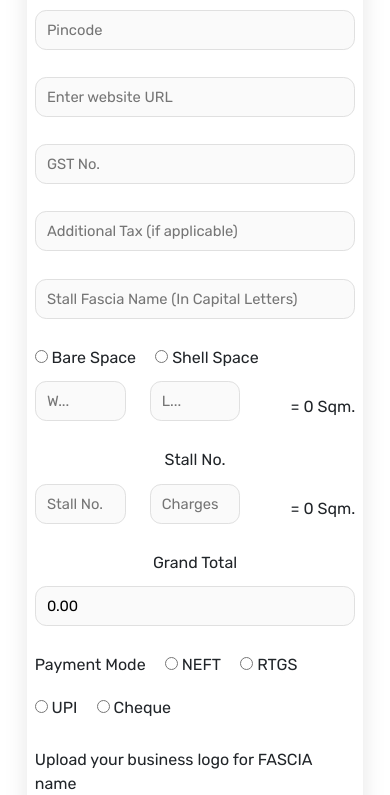
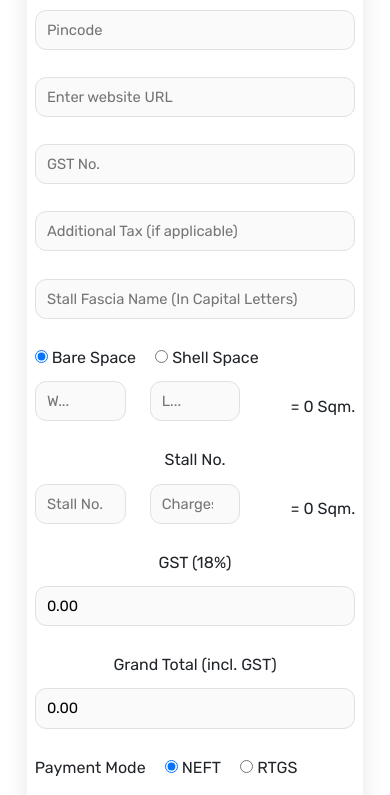
Before and after one commit to shani-pandey/pharmmaex2, a Next.js app: page /exhibitor in a window 390 px wide. Shown: the part 1156-1951 px from the top of the page. Built offline with nearby package versions, Linux system fonts and the light colour scheme.

Commit message:
BE api call

```diff
--- a/src/components/bannerHome/ExhibitorRegistrationPage.js
+++ b/src/components/bannerHome/ExhibitorRegistrationPage.js
@@ -1,9 +1,180 @@
-import React from "react";
+import React, { useState } from "react";
 import styles from "./ExhibitorRegistrationPage.module.css";
 import Image from "next/image";
 import aboutBanner from "../../../public/assests/img/aboutBanner.svg";
+import { useRouter } from "next/router";
+
+// Config array for form fields
+const formFields = [
+  { name: "contactPerson", label: "Contact Person", type: "text", col: 6 },
+  { name: "designation", label: "Designation", type: "text", col: 6 },
+  { name: "company", label: "Company", type: "text", col: 6 },
+  { name: "phone", label: "Phone Number", type: "text", col: 6 },
+  { name: "email", label: "Email ID", type: "email", col: 6 },
+  { name: "address", label: "Company Address", type: "text", col: 6 },
+  { name: "city", label: "City", type: "text", col: 6 },
+  { name: "state", label: "State", type: "text", col: 6 },
+  { name: "pincode", label: "Pincode", type: "text", col: 6 },
+  { name: "website", label: "Enter website URL", type: "url", col: 6 },
+  { name: "gst", label: "GST No.", type: "text", col: 6 },
+  { name: "tax", label: "Additional Tax (if applicable)", type: "text", col: 6 },
+  { name: "stallFascia", label: "Stall Fascia Name (In Capital Letters)", type: "text", col: 12 },
+];
+
+const initialState = formFields.reduce((acc, field) => {
+  acc[field.name] = "";
+  return acc;
+}, {});
+
+const initialOtherState = {
+  spaceType: "Bare Space",
+  width: "",
+  length: "",
+  stallNo: "",
+  charges: "",
+  grandTotal: "0.00",
+  paymentMode: "NEFT",
+  logo: null,
+  agreeComms: false,
+  agreeTerms: false,
+};
 
 const ExhibitorRegistrationPage = () => {
+  const [form, setForm] = useState(initialState);
+  const [other, setOther] = useState(initialOtherState);
+  const [errors, setErrors] = useState({});
+  const [submitError, setSubmitError] = useState("");
+  const router = useRouter();
+
+  // Dynamic area calculation
+  const area = Number(other.width) > 0 && Number(other.length) > 0 ? Number(other.width) * Number(other.length) : 0;
+
+  // Calculate base total and GST
+  const baseTotal = area && other.charges ? area * Number(other.charges) : 0;
+  const gst = baseTotal * 0.18;
+  const grandTotal = (baseTotal + gst).toFixed(2);
+
+  // Update grand total in state when area/charges change
+  React.useEffect(() => {
+    setOther((prev) => ({ ...prev, grandTotal }));
+  }, [area, other.charges]);
+
+  // Handle input changes
+  const handleChange = (e) => {
+    const { name, value, type, checked } = e.target;
+    if (name in form) {
+      setForm((prev) => ({ ...prev, [name]: value }));
+    } else if (name === "agreeComms" || name === "agreeTerms") {
+      setOther((prev) => ({ ...prev, [name]: checked }));
+    } else if (name === "logo") {
+      setOther((prev) => ({ ...prev, logo: e.target.files[0] }));
+    } else {
+      setOther((prev) => ({ ...prev, [name]: value }));
+    }
+  };
+
+  // Handle radio button changes
+  const handleRadio = (e) => {
+    const { name, value } = e.target;
+    setOther((prev) => ({ ...prev, [name]: value }));
+  };
+
+  // Form validation (updated requirements)
+  const validate = () => {
+    const newErrors = {};
+    formFields.forEach((field) => {
+      // Make website and tax optional
+      if (field.name !== "website" && field.name !== "tax" && !form[field.name]) newErrors[field.name] = `${field.label} is required`;
+      // Phone number must be exactly 10 digits
+      if (field.name === "phone" && form.phone && form.phone.length !== 10) {
+        newErrors.phone = "Phone Number must be exactly 10 digits.";
+      }
+      // Phone number must be numeric
+      if (field.name === "phone" && form.phone && /[^0-9]/.test(form.phone)) {
+        newErrors.phone = "Phone Number must contain only numbers.";
+      }
+      // Email validation
+      if (field.name === "email" && form.email) {
+        const emailRegex = /^[^\s@]+@[^\s@]+\.[^\s@]+$/;
+        if (!emailRegex.test(form.email)) {
+          newErrors.email = "Please enter a valid email address.";
+        }
+      }
+    });
+    // Bare Space or Shell Space must be selected
+    if (!other.spaceType || (other.spaceType !== "Bare Space" && other.spaceType !== "Shell Space")) {
+      newErrors.spaceType = "Please select either Bare Space or Shell Space.";
+    }
+    // Grand Total must be present and > 0
+    if (!grandTotal || Number(grandTotal) <= 0) {
+      newErrors.grandTotal = "Grand Total must be calculated and greater than 0.";
+    }
+    // Payment Mode required
+    if (!other.paymentMode) {
+      newErrors.paymentMode = "Please select a payment mode.";
+    }
+    // Logo upload required
+    if (!other.logo) {
+      newErrors.logo = "Please upload your business logo for FASCIA name.";
+    }
+    if (!other.agreeTerms) newErrors.agreeTerms = "You must accept the terms and conditions.";
+    return newErrors;
+  };
+
+  // Handle form submit
+  const handleSubmit = async (e) => {
+    e.preventDefault();
+    const validationErrors = validate();
+    setErrors(validationErrors);
+    setSubmitError("");
+
+    if (Object.keys(validationErrors).length === 0) {
+      const formData = new FormData();
+      const payload = {
+        firstName: form.contactPerson,
+        email: form.email,
+        phone: form.phone,
+        jobTitle: form.designation,
+        company: form.company,
+        companyAdd: form.address,
+        city: form.city,
+        state: form.state,
+        pin: form.pincode,
+        website: form.website,
+        Fascia: form.stallFascia,
+        selectedPaymentMode: other.paymentMode,
+        space: other.spaceType,
+        Sqrm: area,
+        Charges: other.charges,
+        totalCharge: grandTotal,
+        StallNo: other.stallNo,
+      };
+
+      formData.append("jsonData", JSON.stringify(payload));
+      formData.append("file", other.logo);
+
+      try {
+        const res = await fetch("https://apis.pharmmaex.com/send-exbitor-mail", {
+          method: "POST",
+          body: formData,
+        });
+        const result = await res.json();
+        if (res.ok) {
+          setForm(initialState);
+          setOther(initialOtherState);
+          router.push("/thank-you");
+        } else {
+          setSubmitError("Oops! Something went wrong while submitting your form. Please try again later.");
+          if (result.error) console.error("Submission error:", result.error);
+        }
+      } catch (err) {
+        setSubmitError("Oops! Something went wrong while submitting your form. Please try again later.");
+        console.error("Error submitting form:", err);
+      }
+    }
+  };
+
+
   return (
     <div className={styles.pageWrapper}>
       <h1 className={styles.pageTitle}>Exhibitor Space Registration Form</h1>
@@ -32,122 +203,147 @@ const ExhibitorRegistrationPage = () => {
       </div>
       <div className={styles.formCard}>
         <h2 className={styles.formTitle}>Exhibitor Registration Form</h2>
-        <form className={styles.form}>
+        <form className={styles.form} onSubmit={handleSubmit}>
           <div className="row g-3">
-            <div className="col-md-6">
+            {/* Render fields from config */}
+            {formFields.map((field) => (
+              <div className={`col-md-${field.col}`} key={field.name}>
                 <input
-                type="text"
-                placeholder="Contact Person"
+                  type={field.type}
+                  name={field.name}
+                  placeholder={field.label}
                   className={styles.input}
+                  value={form[field.name]}
+                  onChange={handleChange}
+                  maxLength={field.name === "phone" ? 10 : undefined}
+                  inputMode={field.name === "phone" ? "numeric" : undefined}
+                  pattern={field.name === "phone" ? "[0-9]*" : undefined}
                 />
+                {errors[field.name] && (
+                  <div style={{ color: "red", fontSize: 12 }}>{errors[field.name]}</div>
+                )}
               </div>
-            <div className="col-md-6">
-              <input
-                type="text"
-                placeholder="Designation"
-                className={styles.input}
-              />
-            </div>
-            <div className="col-md-6">
-              <input
-                type="text"
-                placeholder="Company"
-                className={styles.input}
-              />
-            </div>
-            <div className="col-md-6">
-              <input
-                type="text"
-                placeholder="Phone Number"
-                className={styles.input}
-              />
-            </div>
-            <div className="col-md-6">
-              <input
-                type="email"
-                placeholder="Email ID"
-                className={styles.input}
-              />
-            </div>
-            <div className="col-md-6">
-              <input
-                type="text"
-                placeholder="Company Address"
-                className={styles.input}
-              />
-            </div>
-            <div className="col-md-6">
-              <input type="text" placeholder="City" className={styles.input} />
-            </div>
-            <div className="col-md-6">
-              <input type="text" placeholder="State" className={styles.input} />
-            </div>
-            <div className="col-md-6">
-              <input
-                type="text"
-                placeholder="Pincode"
-                className={styles.input}
-              />
-            </div>
-            <div className="col-md-6">
-              <input
-                type="url"
-                placeholder="Enter website URL"
-                className={styles.input}
-              />
-            </div>
-            <div className="col-md-6">
-              <input
-                type="text"
-                placeholder="GST No."
-                className={styles.input}
-              />
-            </div>
-            <div className="col-md-6">
-              <input
-                type="text"
-                placeholder="Additional Tax (if applicable)"
-                className={styles.input}
-              />
-            </div>
+            ))}
 
-            <div className="col-md-12">
-              <input
-                type="text"
-                placeholder="Stall Fascia Name (In Capital Letters)"
-                className={styles.input}
-              />
-            </div>
+            {/* Space Type and Area Calculation */}
             <div className="col-md-12">
               <div className="row align-items-center">
                 <div className="col-md-4">
                   <div className={styles.optionsRow}>
                     <label>
-                      <input type="radio" name="spaceType" /> Bare Space
+                      <input
+                        type="radio"
+                        name="spaceType"
+                        value="Bare Space"
+                        checked={other.spaceType === "Bare Space"}
+                        onChange={handleRadio}
+                      />{' '}Bare Space
                     </label>
                     <label>
-                      <input type="radio" name="spaceType" /> Shell Space
+                      <input
+                        type="radio"
+                        name="spaceType"
+                        value="Shell Space"
+                        checked={other.spaceType === "Shell Space"}
+                        onChange={handleRadio}
+                      />{' '}Shell Space
+                    </label>
+                  </div>
+                  {errors.spaceType && (
+                    <div style={{ color: "red", fontSize: 12 }}>{errors.spaceType}</div>
+                  )}
+                </div>
+                <div className="col-md-8">
+                  <div className="row align-items-center justify-content-between">
+                    <div className="col">
+                      <input
+                        type="number"
+                        name="width"
+                        className={styles.input}
+                        placeholder="W..."
+                        value={other.width}
+                        onChange={handleChange}
+                        min="0"
+                      />
+                    </div>
+                    <div className="col">
+                      <input
+                        type="number"
+                        name="length"
+                        className={styles.input}
+                        placeholder="L..."
+                        value={other.length}
+                        onChange={handleChange}
+                        min="0"
+                      />
+                    </div>
+                    <div className="col text-end">
+                      <span>= {area} Sqm.</span>
+                    </div>
+                  </div>
+                </div>
+              </div>
+            </div>
+            {/* Stall No. and Charges */}
+            <div className="col-md-12">
+              <div className="row align-items-center">
+                <div className="col-md-4">
+                  <div className={styles.optionsRow}>
+                    <label className="text-end d-block w-100 StallText">
+                      Stall No.
                     </label>
                   </div>
                 </div>
                 <div className="col-md-8">
-                  <div class="row align-items-center justify-content-between">
-                    <div class="col">
+                  <div className="row align-items-center justify-content-between">
+                    <div className="col">
                       <input
                         type="text"
+                        name="stallNo"
+                        placeholder="Stall No."
                         className={styles.input}
-                        placeholder="W..."
+                        value={other.stallNo}
+                        onChange={handleChange}
                       />
                     </div>
-                    <div class="col">
+                    <div className="col">
+                      <input
+                        type="number"
+                        name="charges"
+                        placeholder="Charges"
+                        className={styles.input}
+                        value={other.charges}
+                        onChange={handleChange}
+                        min="0"
+                      />
+                    </div>
+                    <div className="col text-end">
+                      <span>= {area} Sqm.</span>
+                    </div>
+                  </div>
+                </div>
+              </div>
+            </div>
+            {/* Grand Total with GST */}
+            <div className="col-md-12">
+              <div className="row align-items-center">
+                <div className="col-md-4">
+                  <div className={styles.optionsRow}>
+                    <label className="text-end d-block w-100 StallText">
+                      <span>GST (18%)</span>
+                    </label>
+                  </div>
+                </div>
+                <div className="col-md-8">
+                  <div className="row align-items-center justify-content-between">
+                    <div className="col-md-8">
                       <input
                         type="text"
+                        name="gst"
+                        value={gst.toFixed(2)}
+                        readOnly
                         className={styles.input}
-                        placeholder="L..."
                       />
-                    </div>
-                    <div class="col text-end">
-                      <span>= 0 Sqm.</span>
                     </div>
                   </div>
                 </div>
@@ -157,108 +353,103 @@ const ExhibitorRegistrationPage = () => {
               <div className="row align-items-center">
                 <div className="col-md-4">
                   <div className={styles.optionsRow}>
-
                     <label className="text-end d-block w-100 StallText">
-                     Stall No.
+                      <span>Grand Total (incl. GST)</span>
                     </label>
                   </div>
                 </div>
                 <div className="col-md-8">
-                  <div class="row align-items-center justify-content-between">
-                    <div class="col">
+                  <div className="row align-items-center justify-content-between">
+                    <div className="col-md-8">
                       <input
                         type="text"
-              placeholder="Stall No."
+                        name="grandTotal"
+                        value={grandTotal}
+                        readOnly
                         className={styles.input}
                       />
-                    </div>
-                    <div class="col">
-                      <input
-              type="text"
-              placeholder="Charges"
-               className={styles.input}
-            />
-                    </div>
-                    <div class="col text-end">
-                      <span>= 0 Sqm.</span>
+                      {errors.grandTotal && (
+                        <div style={{ color: "red", fontSize: 12 }}>{errors.grandTotal}</div>
+                      )}
                     </div>
                   </div>
                 </div>
               </div>
             </div>
+            {/* Payment Mode */}
             <div className="col-md-12">
-              <div className="row align-items-center">
-                <div className="col-md-4">
+              <div className="row">
+                <div className="col-md-2"></div>
+                <div className="col-md-9">
                   <div className={styles.optionsRow}>
-
-                    <label className="text-end d-block w-100 StallText">
-                    <span>Grand Total</span>
+                    <span>Payment Mode</span>
+                    {["NEFT", "RTGS", "UPI", "Cheque"].map((mode) => (
+                      <label key={mode}>
+                        <input
+                          type="radio"
+                          name="paymentMode"
+                          value={mode}
+                          checked={other.paymentMode === mode}
+                          onChange={handleRadio}
+                        />{' '}{mode}
                       </label>
+                    ))}
+                  </div>
+                  {errors.paymentMode && (
+                    <div style={{ color: "red", fontSize: 12 }}>{errors.paymentMode}</div>
+                  )}
                 </div>
               </div>
-                <div className="col-md-8">
-                  <div class="row align-items-center justify-content-between">
-                    <div class="col-md-8">
+            </div>
+            {/* File Upload */}
+            <div className="col-md-12">
+              <div className="form-group">
+                <label>Upload your business logo for FASCIA name</label>
+                <div className="custom-upload">
                   <input
-              type="text"
-              value="0.00"
-              readOnly
-        className={styles.input}
+                    type="file"
+                    name="logo"
+                    className={styles.fileInput}
+                    onChange={handleChange}
+                    accept=".ai,.png,.pdf,.svg,.jpeg,.jpg,.cdr"
                   />
-                    </div>
-
-
+                  <span>(AI. PNG. PDF. SVG. JPEG. CDR)</span>
+                  {other.logo && (
+                    <span style={{ marginLeft: 10, color: 'green' }}>{other.logo.name}</span>
+                  )}
+                  {errors.logo && (
+                    <div style={{ color: "red", fontSize: 12 }}>{errors.logo}</div>
+                  )}
                 </div>
               </div>
             </div>
           </div>
-             <div className="col-md-12">
-            <div className="row">
-                <div className="col-md-2">
-
-                </div>
-                <div className="col-md-9">
-                    <div className={styles.optionsRow}>
-                                <span>Payment Mode</span>
+          {submitError && (
+            <div style={{ color: "red", marginTop: 16, fontWeight: 500, textAlign: "center" }}>{submitError}</div>
+          )}
+          {/* Checkboxes */}
+          <div className={styles.checkboxRow}>
             <label>
-                                  <input type="radio" name="paymentMode" /> NEFT
+              <input
+                type="checkbox"
+                name="agreeComms"
+                checked={other.agreeComms}
+                onChange={handleChange}
+              />{' '}
+              I agree to receive communications from PharmmaEx and its partners.
             </label>
             <label>
-                                  <input type="radio" name="paymentMode" /> RTGS
+              <input
+                type="checkbox"
+                name="agreeTerms"
+                checked={other.agreeTerms}
+                onChange={handleChange}
+              />{' '}
+              I accept the terms and conditions.
             </label>
-                                <label>
-                                  <input type="radio" name="paymentMode" /> UPI
-                                </label>
-                                <label>
-                                  <input type="radio" name="paymentMode" /> Cheque
-                                </label>
-                              </div>
-                </div>
-            </div>
-            </div>
-            <div className="col-md-12">
- <div class="form-group">
-      <label>Upload your business logo for FASCIA name</label>
-      <div class="custom-upload">
-        <input type="file" className={styles.fileInput} />
-        <span>(AI. PNG. PDF. SVG. JPEG. CDR)</span>
-      </div>
-    </div>
-            </div>
-          </div>
-
-
-
-
-
-          <div className={styles.checkboxRow}>
-            <label>
-              <input type="checkbox" /> I agree to receive communications from
-              PharmmaEx and its partners.
-            </label>
-            <label>
-              <input type="checkbox" /> I accept the terms and conditions.
-            </label>
+            {errors.agreeTerms && (
+              <div style={{ color: "red", fontSize: 12 }}>{errors.agreeTerms}</div>
+            )}
           </div>
           <div className={styles.submitRow}>
             <button type="submit" className={styles.submitBtn}>
--- a/src/components/bannerHome/ExhibitorRegistrationPage.module.css
+++ b/src/components/bannerHome/ExhibitorRegistrationPage.module.css
@@ -45,7 +45,7 @@
 
 .formCard {
     z-index: 3;
-    background: #ffffff8c;
+
     border-radius: 1.2rem;
     width: 90%;
     margin: 0 auto 2.5rem;
@@ -53,6 +53,8 @@
     position: relative;
     top: -1.5rem;
     box-shadow: 0 2px 24px #0000001a;
+     background: rgba(255, 255, 255, 0.1); /* semi-transparent */
+  backdrop-filter: blur(10px); /* blur background behind */
 }
 
 .formTitle {
--- a/src/components/bannerHome/bannerHome.module.css
+++ b/src/components/bannerHome/bannerHome.module.css
@@ -32,8 +32,7 @@
 }
 
 .countdownBox {
-    background-color: rgba(255, 255, 255, 0.3); /* bg-white/30 */
-    backdrop-filter: blur(12px);               /* backdrop-blur-md */
+
     color: white;                              /* text-white */
     border-radius: 1rem;                       /* rounded-2xl */
     padding: 1.5rem;                           /* p-6 */
@@ -43,6 +42,9 @@
     display: flex;
     flex-direction: column;
     gap: 1rem;
+    background: rgba(255, 255, 255, 0.1); /* semi-transparent */
+  backdrop-filter: blur(10px); /* blur background behind */
+
 }
 
 .bannerTitle {
--- a/styles/globals.css
+++ b/styles/globals.css
@@ -336,7 +336,7 @@ filter: none;
 }
 
 .whats-in-exhibition-box {
-  background: rgba(255,255,255,0.13);
+
   border-radius: 1.2rem;
   width: 210px;
   height: 180px;
@@ -347,6 +347,8 @@ filter: none;
   box-shadow: 0 4px 24px rgba(0,0,0,0.10);
   color: #fff;
   text-align: center;
+   background: rgba(255, 255, 255, 0.1); /* semi-transparent */
+  backdrop-filter: blur(10px); /* blur background behind */
 }
 
 .whats-in-exhibition-number {
```
Also changed, not shown: pages/thank-you.js (added, +31 -0 lines). Lines whose indentation alone changed are shown as unchanged.
